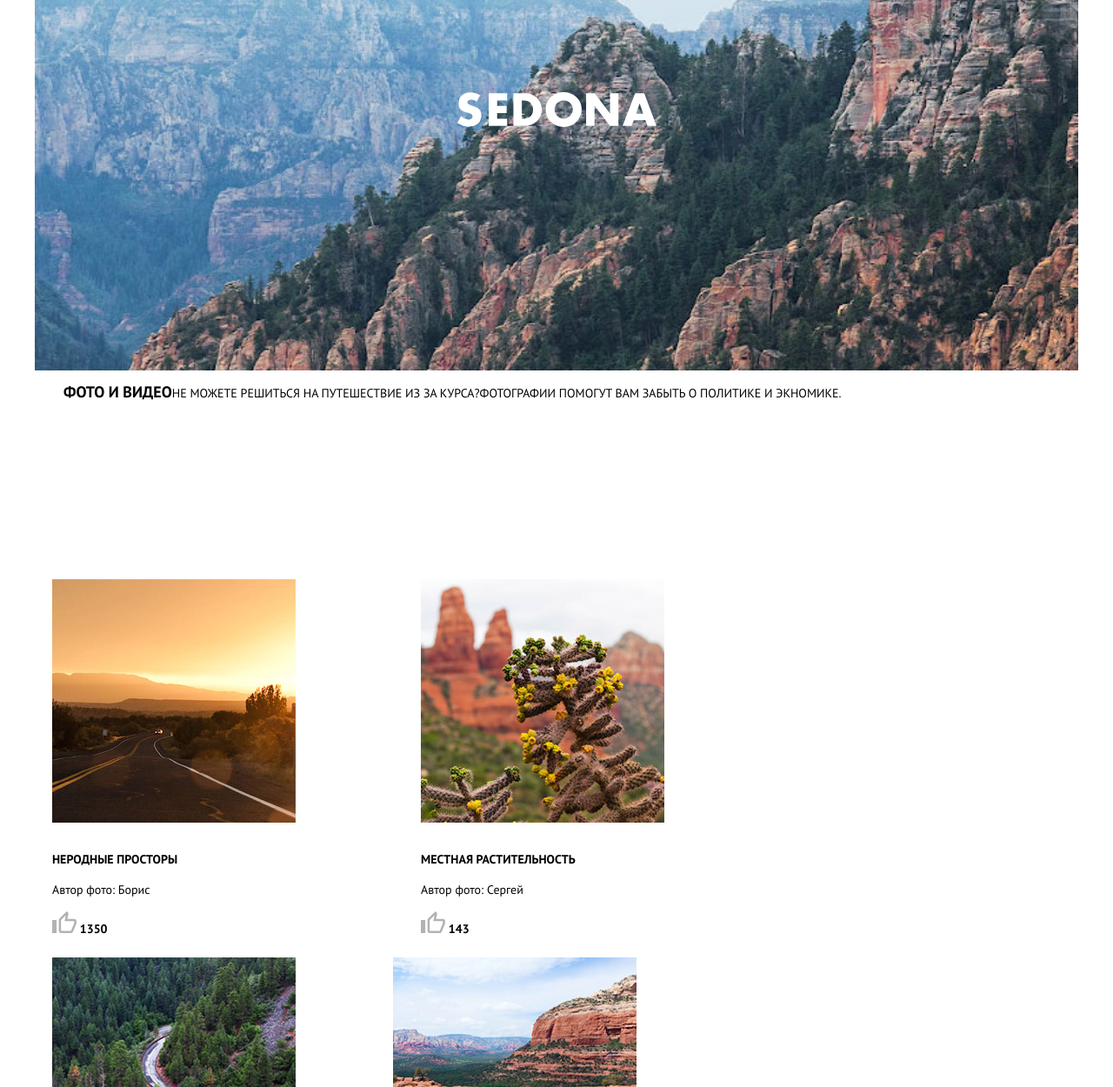
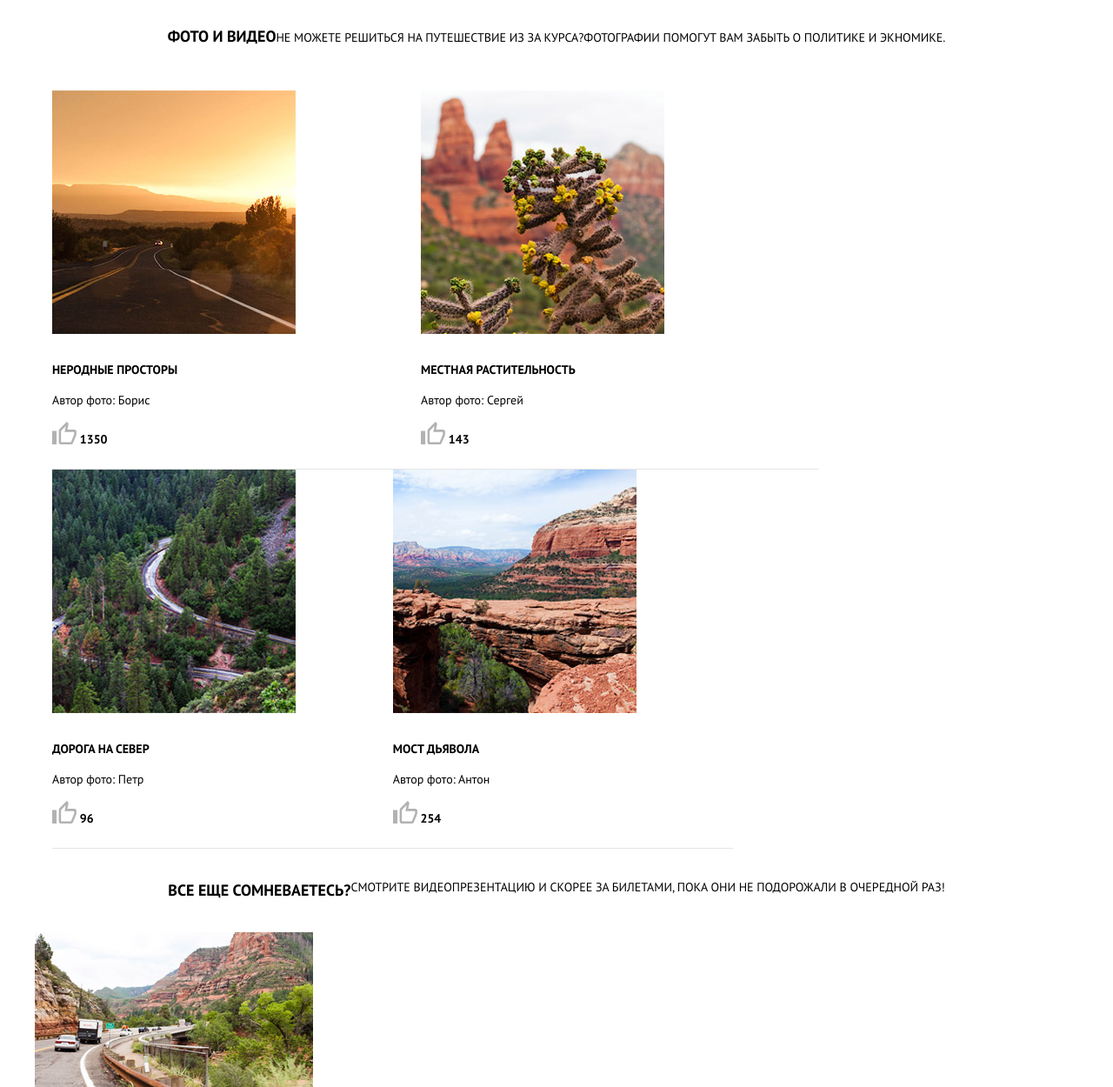
Before and after one commit to easylizy29/770579-sedona-19, a website: page source/photo.html in a window 1280 px wide. Shown: the part 214-1464 px from the top of the page at 87% size. Drawn offline with nearby package versions, Linux system fonts and the light colour scheme; files that its build step writes are made by us from their sources.

Commit message:
Photo мобильная

```diff
--- a/source/photo.html
+++ b/source/photo.html
@@ -31,7 +31,7 @@
         <button class="page-header__menu-button">
         </button>
       </div>
-      <div class="page-header__intro intro">
+      <div class="page-header__intro--short intro">
         <img class="intro__image" src="img/text-sedona.svg" width="229" height="39" alt="Заголовок Седоны">
       </div>
     </header>
--- a/source/sass/blocks/gallery.scss
+++ b/source/sass/blocks/gallery.scss
@@ -31,8 +31,7 @@
 .gallery__item {
   display: flex;
   flex-wrap: wrap;
-  border-top: 1px #e5e5e5;
-  border-bottom: 1px #e5e5e5;
+  border-bottom: 1px solid #e5e5e5;
 }
 
 .gallery__caption {
--- a/source/sass/blocks/lead.scss
+++ b/source/sass/blocks/lead.scss
@@ -1,9 +1,8 @@
 .lead {
   display: flex;
   flex-wrap: wrap;
-  padding-left: 33px;
-  padding-right: 33px;
-  height: 240px;
+  justify-content: center;
+  padding: 33px 10px;
   background-color: $white;
 }
 
--- a/source/sass/blocks/page-header.scss
+++ b/source/sass/blocks/page-header.scss
@@ -46,6 +46,16 @@
   background-size: auto;
   background-position: center;
 
+  &--short {
+    display: flex;
+    justify-content: center;
+    width: 100%;
+    height: 158px;
+    background-image: url("../img/bg-back-mobile@1x.jpg");
+    background-size: auto;
+    background-position: center;
+  }
+
   @media (min-width: $tablet-width) {
     width: 768px;
     height: 400px;
--- a/source/sass/blocks/video.scss
+++ b/source/sass/blocks/video.scss
@@ -6,7 +6,8 @@
 .video__intro {
   display: flex;
   flex-wrap: wrap;
-  padding: 40px;
+  justify-content: center;
+  padding: 20px;
   text-transform: uppercase;
 
   .video__intro-title {
@@ -15,11 +16,12 @@
 
   .video__intro-text {
     @include font-set(14px, 21px, 400);
+  text-align: center;
   }
 }
 
 .video__screen {
-  margin: 0;
+  margin-bottom: -7px;
   padding: 0;
 }
 
@@ -39,7 +41,8 @@
   flex-wrap: wrap;
   padding-top: 20px;
   padding-bottom: 20px;
-  width: 100%;
+  margin-left: 20px;
+  width: 280px;
   background-color: $secondary-color;
 }
 
```
